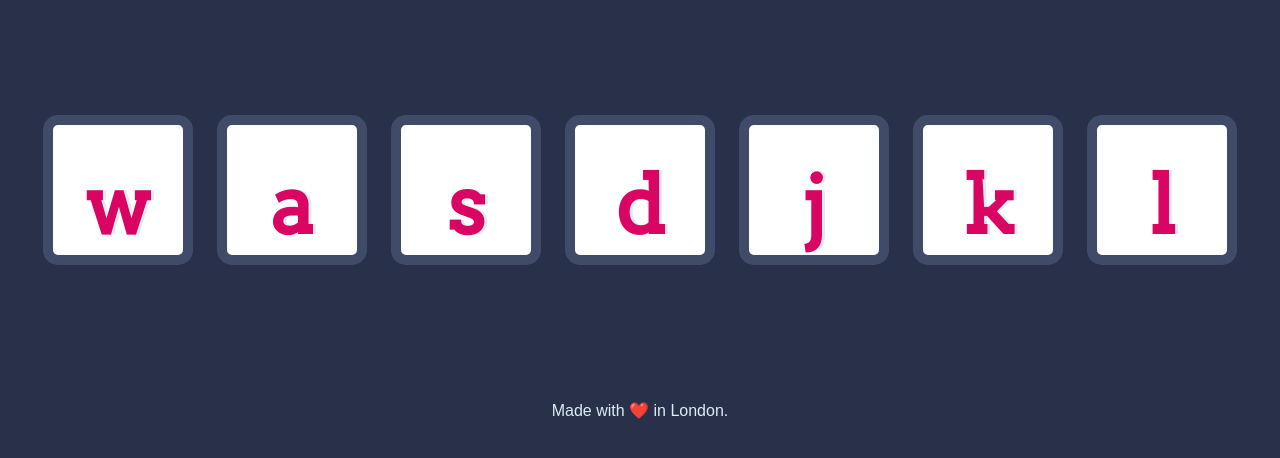
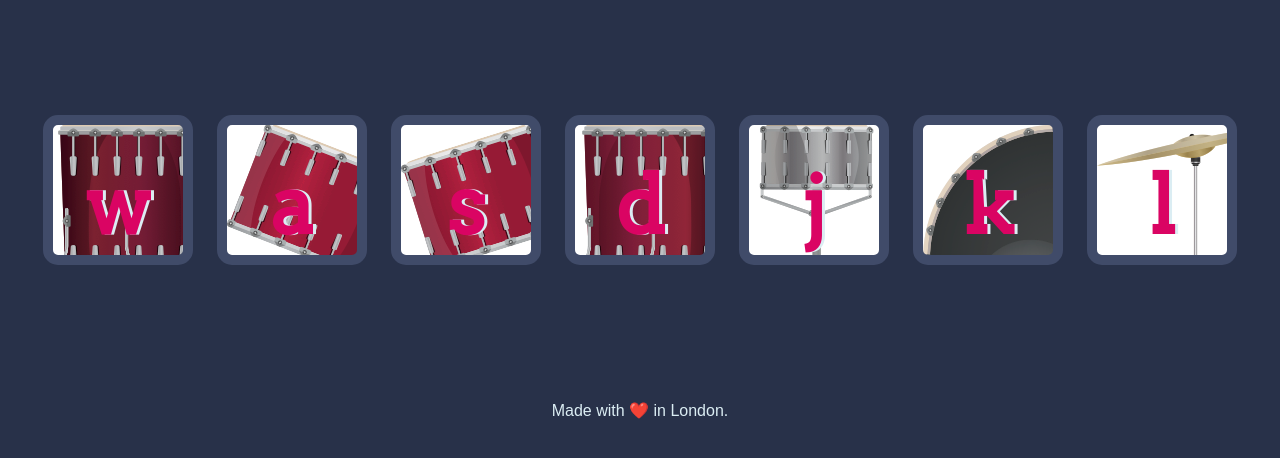
Before and after one commit to KillahDillah/DrumKitv2, a plain HTML site: page index.html in a window 1280 px wide. Shown: the part 174-632 px from the top of the page. Drawn offline with Linux system fonts and the light colour scheme.

Commit message:
font color to white when pressed

```diff
--- a/index.js
+++ b/index.js
@@ -19,13 +19,15 @@
 let buttons = document.querySelectorAll('.drum'); // targeting drum because if another button were to be added later that IS NOT  part of the drum kit, that button would also be selected
 for (let i = 0; i < buttons.length; i++){
     buttons[i].addEventListener('click', function() {
-        alert(buttons[i].innerHTML);
+        this.style.color = 'white';
+        // var audio = new Audio('sounds/tom-1.mp3');  //creates Audio object
+        // audio.play();
     })
 }
 
 //How instructor did it
 // for (var i = 0; i < document.querySelectorAll('.drum').length; i++) {
 //     document.querySelectorAll('.drum')[i].addEventListener('click', function() {
-//         alert('heyo');
+//         console.log(this)
 //     });
 // }
--- a/styles.css
+++ b/styles.css
@@ -17,31 +17,32 @@ footer {
 }
 
 .w {
-
+  background-image: url('images/tom4.png');
 }
 
 .a {
-
+  background-image: url('images/tom1.png');
 }
 
 .s {
-
+  background-image: url('images/tom2.png');
 }
 
 .d {
-
+  background-image: url('images/tom3.png');
 }
 
 .j {
-
+  background-image: url('images/snare.png');
 }
 
 .k {
 
+  background-image: url('images/kick.png');
 }
 
 .l {
-
+  background-image: url('images/crash.png');
 }
 
 .set {
```
